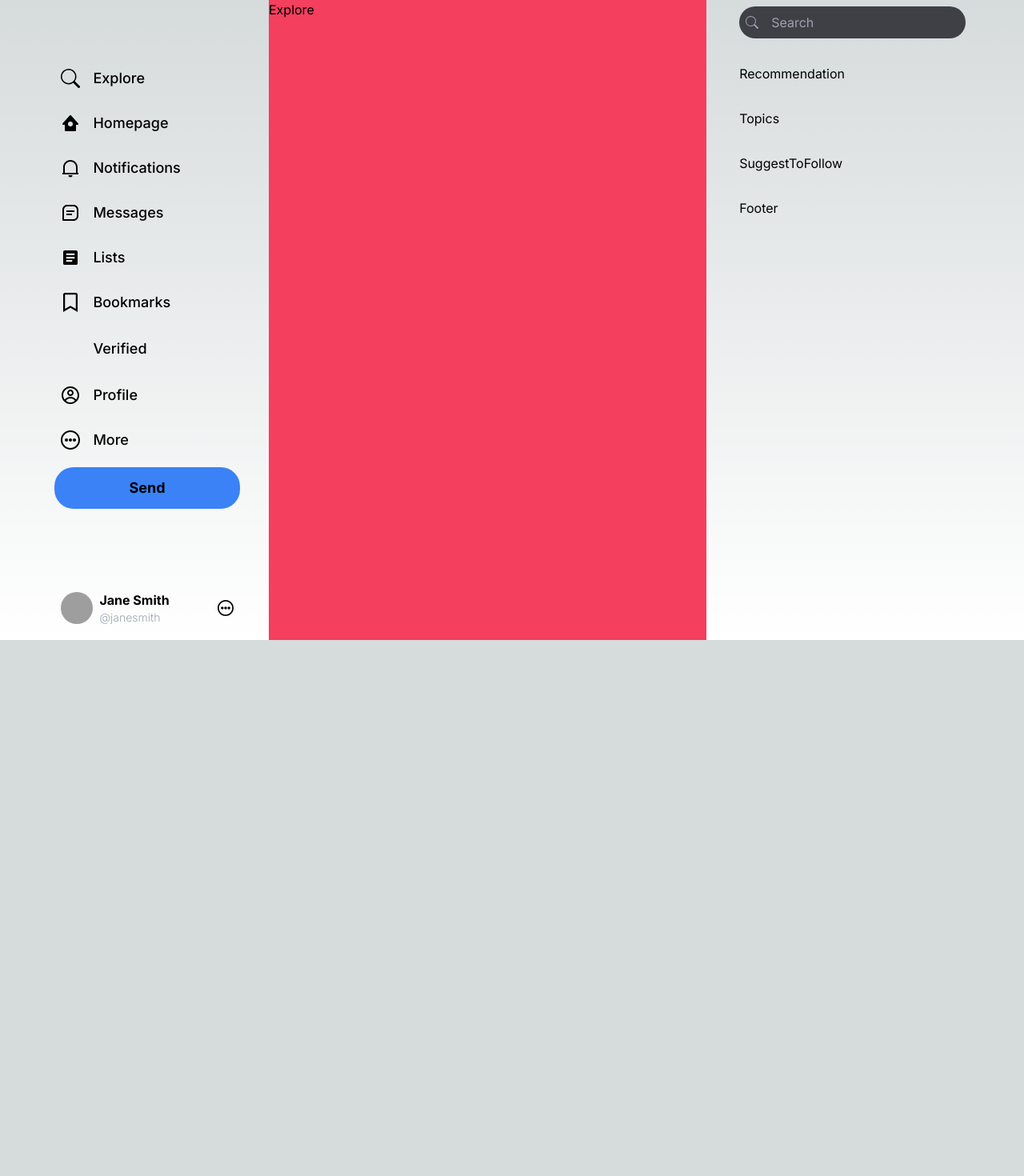
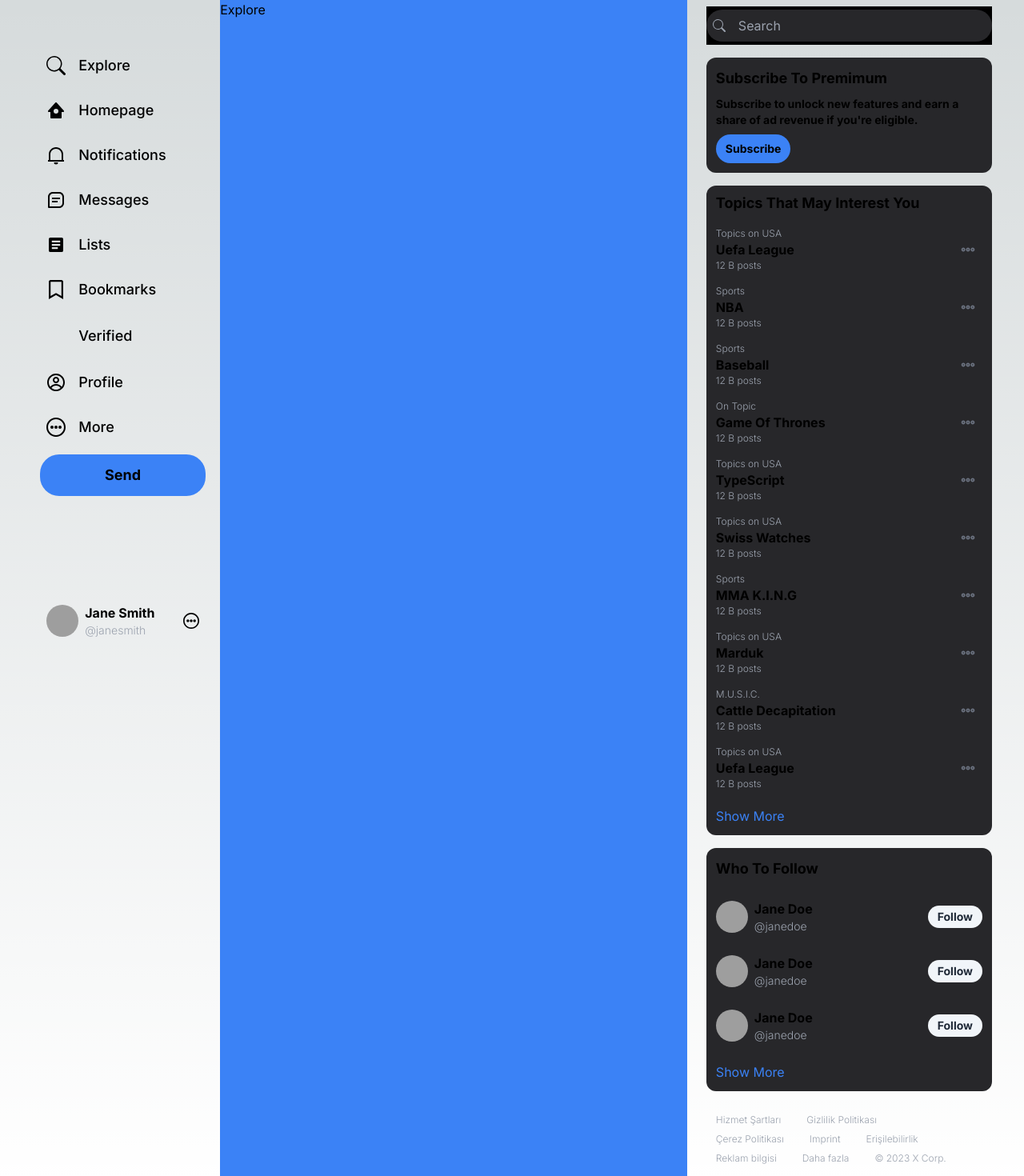
Before and after one commit to hasanarpat/twitter-clone, a Next.js app: page /explore in a window 1280 px wide. Shown: the top 1470 px of the page at 80% size. Before the commit the page ends 800 px from the top, so only its background shows below. Built offline with nearby package versions, Linux system fonts and the light colour scheme; grey boxes are pictures that could not be loaded; some icons are missing.

Commit message:
page layout completed, size mistakes corrected

```diff
--- a/src/app/layout.tsx
+++ b/src/app/layout.tsx
@@ -19,9 +19,9 @@ export default function RootLayout({
   return (
     <html lang="en">
       <body className={inter.className}>
-        <div className="min-h-screen flex mx-auto w-[80%] md:w-[95%] xl:w-[95%] 2xl:w-[70%]">
+        <div className="min-h-screen flex mx-auto md:w-[95%] xl:w-[95%] 2xl:w-[70%]">
           <LeftBar />
-          <div className="bg-rose-500 w-[88%] lg:w-[58%] xl:w-[45%]">
+          <div className="bg-blue-500 w-[88%] lg:w-[58%] xl:w-[48%]">
           {children}
           </div>
           <RightBar />
--- a/src/components/footer/Footer.tsx
+++ b/src/components/footer/Footer.tsx
@@ -1,9 +1,24 @@
-import React from 'react'
+import React from "react";
 
 const Footer = () => {
   return (
-    <footer>Footer</footer>
-  )
-}
+    <footer className="font-light text-xs text-gray-400 p-3">
+      <ul className="flex flex-wrap gap-x-4 gap-y-2 ">
+        <li className="cursor-pointer hover:underline mr-4">Hizmet Şartları</li>
+        <li className="cursor-pointer hover:underline mr-4">
+          Gizlilik Politikası
+        </li>
+        <li className="cursor-pointer hover:underline mr-4">
+          Çerez Politikası
+        </li>
+        <li className="cursor-pointer hover:underline mr-4">Imprint</li>
+        <li className="cursor-pointer hover:underline mr-4">Erişilebilirlik</li>
+        <li className="cursor-pointer hover:underline mr-4">Reklam bilgisi</li>
+        <li className="cursor-pointer hover:underline mr-4">Daha fazla</li>
+        <li className="cursor-pointer hover:underline">© 2023 X Corp.</li>
+      </ul>
+    </footer>
+  );
+};
 
-export default Footer
+export default Footer;
--- a/src/components/leftBar/LeftBar.tsx
+++ b/src/components/leftBar/LeftBar.tsx
@@ -17,7 +17,8 @@ const links = [
     logo: <FaXTwitter />,
     title: "",
     href: "/",
-  },{
+  },
+  {
     logo: <BsSearch />,
     title: "Explore",
     href: "/explore",
@@ -66,7 +67,7 @@ const links = [
 
 const LeftBar = () => {
   return (
-    <nav className="flex flex-col w-[12%] xl:w-[25%] h-screen justify-between items-center p-4 sticky top-0 left-0">
+    <nav className="flex flex-col w-[12%] xl:w-[20%] h-screen justify-between items-center  sticky top-0 left-0">
       <section className="flex flex-col gap-3 w-[85%] items-start">
         {links.map((link, i) => (
           <Link
@@ -78,14 +79,14 @@ const LeftBar = () => {
             <span className="hidden xl:flex text-lg">{link.title}</span>
           </Link>
         ))}
-        <button className="flex items-center justify-center bg-blue-500 rounded-full xl:rounded-3xl w-full h-[55px] xl:h-auto xl:px-8 xl:py-3 text-center font-bold text-lg">
+        <button className="flex items-center justify-center bg-blue-500 hover:bg-blue-600 transition-colors duration-75 ease-linear rounded-full xl:rounded-3xl w-[55px] xl:w-full h-[55px] xl:h-auto xl:px-8 xl:py-3 text-center font-bold text-lg">
           <span className="xl:hidden">
             <FaFeatherAlt />
           </span>
           <span className="hidden xl:flex">Send</span>
         </button>
       </section>
-      <section className="w-full h-12 flex items-center xl:w-[85%] justify-center xl:justify-between xl:px-2 rounded-3xl hover:bg-zinc-800">
+      <section className="w-full h-12 flex items-center xl:w-[85%] justify-center xl:justify-between xl:px-2 rounded-3xl hover:bg-zinc-800 cursor-pointer">
         <div className="flex items-center gap-2">
           <div className="relative w-10 h-10">
             <Image
--- a/src/components/premiumRecommendation/Recommendation.tsx
+++ b/src/components/premiumRecommendation/Recommendation.tsx
@@ -1,9 +1,16 @@
-import React from 'react'
+import React from "react";
 
 const Recommendation = () => {
   return (
-    <div>Recommendation</div>
-  )
-}
+    <div className="flex flex-col gap-2 items-start bg-zinc-800 p-3 rounded-xl font-bold">
+      <h2 className="text-lg">Subscribe To Premimum</h2>
+      <p className="text-sm">
+        Subscribe to unlock new features and earn a share of ad revenue if
+        you're eligible.
+      </p>
+      <button className="bg-blue-500 hover:bg-blue-600 transition-colors duration-75 ease-linear py-2 px-3 rounded-3xl text-sm">Subscribe</button>
+    </div>
+  );
+};
 
-export default Recommendation
+export default Recommendation;
--- a/src/components/rightBar/RightBar.tsx
+++ b/src/components/rightBar/RightBar.tsx
@@ -1,24 +1,23 @@
-import React from 'react'
-import SearchBar from '../searchBar/SearchBar'
-import Recommendation from '../premiumRecommendation/Recommendation'
-import Topics from '../topTopics/Topics'
-import Footer from '../footer/Footer'
-import SuggestToFollow from '../suggestToFollow/SuggestToFollow'
-import MessageBox from '../messageBox/MessageBox'
+import React from "react";
+import SearchBar from "../searchBar/SearchBar";
+import Recommendation from "../premiumRecommendation/Recommendation";
+import Topics from "../topTopics/Topics";
+import Footer from "../footer/Footer";
+import SuggestToFollow from "../suggestToFollow/SuggestToFollow";
+import MessageBox from "../messageBox/MessageBox";
 
 const RightBar = () => {
   return (
-    <aside className=' hidden lg:flex lg:w-[30%] flex-col items-center grow w-full p-2 px-4'>
-      <section className="flex flex-col gap-8 w-[85%]">
-        <SearchBar/>
-        <Recommendation/>
-        <Topics/>
-        <SuggestToFollow/>
-        <Footer/>
-        <MessageBox/>
+    <aside className=" hidden lg:flex lg:w-[30%] xl:w-[32%] flex-col items-center grow w-full p-2 pl-6 h-max sticky top-0 right-0">
+      <section className="flex flex-col gap-4">
+        <SearchBar />
+        <Recommendation />
+        <Topics />
+        <SuggestToFollow />
+        <Footer />
       </section>
     </aside>
-  )
-}
+  );
+};
 
-export default RightBar
+export default RightBar;
--- a/src/components/searchBar/SearchBar.tsx
+++ b/src/components/searchBar/SearchBar.tsx
@@ -5,7 +5,7 @@ import { AiFillCloseCircle } from "react-icons/ai";
 import { useState } from "react";
 import Image from "next/image";
 
-const pseudoArr = [1, 1, 1, 1, 1, 1, 1, 1, 1, 1, 1, 1, 1];
+const pseudoArr = [1, 1, 1, 1, 1, 1, 1, 1, 1, 1, 1, 1, 1, 1, 1, 1];
 
 const SearchBar = () => {
   const [open, setOpen] = useState(false);
@@ -17,9 +17,10 @@ const SearchBar = () => {
   };
 
   return (
+    <div className="sticky top-0 bg-black py-1">
       <div className="relative">
         <div
-        className={`w-full flex items-center py-2 px-2 gap-4 text-base text-gray-400 bg-zinc-700 rounded-3xl ${
+          className={`w-full flex items-center py-2 px-2 gap-4 text-base text-gray-400 bg-zinc-800 rounded-3xl ${
             open && "border-blue-500 border"
           }`}
         >
@@ -29,7 +30,10 @@ const SearchBar = () => {
           <input
             type="text"
             placeholder="Search"
+            /*obFocus to open search menu */
+            /*and onBlur is a great feature to catch focus out and knowledge of clicked somewhere else to close menu */
             onFocus={() => setOpen((prev) => !prev)}
+            onBlur={() => setOpen(false)}
             onChange={handleSearch}
             className="bg-transparent outline-none text-white w-full"
           />
@@ -40,8 +44,10 @@ const SearchBar = () => {
           )}
         </div>
         {open && (
-        <div className=" z-10 bg-black border border-gray-400 absolute w-full rounded-lg flex flex-col  shadow-md shadow-fuchsia-50">
+          <div className=" z-10 bg-black border border-gray-400 max-h-[720px] overflow-y-scroll absolute w-full rounded-lg flex flex-col shadow-transparent-[50%]  shadow-md shadow-gray-500">
+            {search.length > 0 && (
               <span className="px-4 py-2">Search for "{search}"</span>
+            )}
             <hr />
             <div className="flex flex-col">
               {pseudoArr.map((i) => (
@@ -64,9 +70,14 @@ const SearchBar = () => {
                   </div>
                 </div>
               ))}
+
+              <h4 className="text-md text-blue-500 p-3 cursor-pointer hover:bg-zinc-900 rounded-b-xl">
+                Search More
+              </h4>
             </div>
           </div>
         )}
+      </div>
     </div>
   );
 };
--- a/src/components/suggestToFollow/SuggestToFollow.tsx
+++ b/src/components/suggestToFollow/SuggestToFollow.tsx
@@ -1,9 +1,57 @@
-import React from 'react'
+import Image from "next/image";
+import React from "react";
+
+const suggestions = [
+  {
+    img: "https://images.pexels.com/photos/18226128/pexels-photo-18226128/free-photo-of-moda-kadin-sokak-yurumek.jpeg?auto=compress&cs=tinysrgb&w=1600&lazy=load",
+    name: "Jane Doe",
+    username: "@janedoe",
+  },
+  {
+    img: "https://images.pexels.com/photos/9632848/pexels-photo-9632848.jpeg?auto=compress&cs=tinysrgb&w=1600&lazy=load",
+    name: "Jane Doe",
+    username: "@janedoe",
+  },
+  {
+    img: "https://images.pexels.com/photos/15777419/pexels-photo-15777419/free-photo-of-moda-adam-model-ayakta.jpeg?auto=compress&cs=tinysrgb&w=1600&lazy=load",
+    name: "Jane Doe",
+    username: "@janedoe",
+  },
+];
 
 const SuggestToFollow = () => {
   return (
-    <div>SuggestToFollow</div>
-  )
-}
+    <div className="bg-zinc-800 rounded-xl">
+      <h3 className="text-lg font-bold p-3">Who To Follow</h3>
+      {suggestions.map((suggestion, i) => (
+        <div
+          className="flex items-center justify-between gap-2 p-3 cursor-pointer hover:bg-zinc-900"
+          key={i}
+        >
+          <div className="flex items-center gap-2">
+            <div className="relative w-10 h-10">
+              <Image
+                alt="BLa Bla"
+                src={suggestion.img}
+                fill
+                className=" object-cover rounded-full"
+              />
+            </div>
+            <div className="flex flex-col justify-between">
+              <span className=" font-bold text-base">{suggestion.name}</span>
+              <span className="text-gray-400 text-sm font-light">
+                {suggestion.username}
+              </span>
+            </div>
+          </div>
+          <button className="bg-slate-100 rounded-3xl py-1 px-3 text-gray-800 text-sm font-bold">Follow</button>
+        </div>
+      ))}
+      <h4 className="text-md text-blue-500 p-3 cursor-pointer hover:bg-zinc-900 rounded-b-xl">
+        Show More
+      </h4>
+    </div>
+  );
+};
 
-export default SuggestToFollow
+export default SuggestToFollow;
--- a/src/components/topTopics/Topics.tsx
+++ b/src/components/topTopics/Topics.tsx
@@ -1,9 +1,86 @@
-import React from 'react'
+import React from "react";
+import { CgMore, CgMoreO } from "react-icons/cg";
+
+const topics = [
+  {
+    header: "Topics on USA",
+    topic: "Uefa League",
+    interactions: "12 B posts",
+  },
+  {
+    header: "Sports",
+    topic: "NBA",
+    interactions: "12 B posts",
+  },
+  {
+    header: "Sports",
+    topic: "Baseball",
+    interactions: "12 B posts",
+  },
+  {
+    header: "On Topic",
+    topic: "Game Of Thrones",
+    interactions: "12 B posts",
+  },
+  {
+    header: "Topics on USA",
+    topic: "TypeScript",
+    interactions: "12 B posts",
+  },
+  {
+    header: "Topics on USA",
+    topic: "Swiss Watches",
+    interactions: "12 B posts",
+  },
+  {
+    header: "Sports",
+    topic: "MMA K.I.N.G",
+    interactions: "12 B posts",
+  },
+  {
+    header: "Topics on USA",
+    topic: "Marduk",
+    interactions: "12 B posts",
+  },
+  {
+    header: "M.U.S.I.C.",
+    topic: "Cattle Decapitation",
+    interactions: "12 B posts",
+  },
+  {
+    header: "Topics on USA",
+    topic: "Uefa League",
+    interactions: "12 B posts",
+  },
+];
 
 const Topics = () => {
   return (
-    <div>Topics</div>
-  )
-}
+    <div className="bg-zinc-800 rounded-xl">
+      <h2 className="text-lg font-bold mb-4 px-3 pt-2 pb-0">
+        Topics That May Interest You
+      </h2>
+      {topics.map((topic, i) => (
+        <div
+          key={i}
+          className=" first-of-type:pt-0 p-3 flex items-center justify-between py-2 cursor-pointer hover:bg-zinc-900"
+        >
+          <div className="flex flex-col">
+            <span className="text-xs font-light text-gray-400">{topic.header}</span>
+            <h4 className="text-md font-bold">{topic.topic}</h4>
+            <span className="text-xs font-light text-gray-400">{topic.interactions}</span>
+          </div>
+          <span
+            title="More"
+            className="text-gray-500 text-xl hover:bg-slate-800 hover:text-blue-500 rounded-3xl p-2"
+          >
+            <CgMore />
+          </span>
+        </div>
+      ))}
+        <h4 className="text-md text-blue-500 p-3 cursor-pointer hover:bg-zinc-900 rounded-b-xl">Show More</h4>
+    </div>
+  );
+};
 
-export default Topics
+export default Topics;
```
Lines whose indentation alone changed are shown as unchanged.
